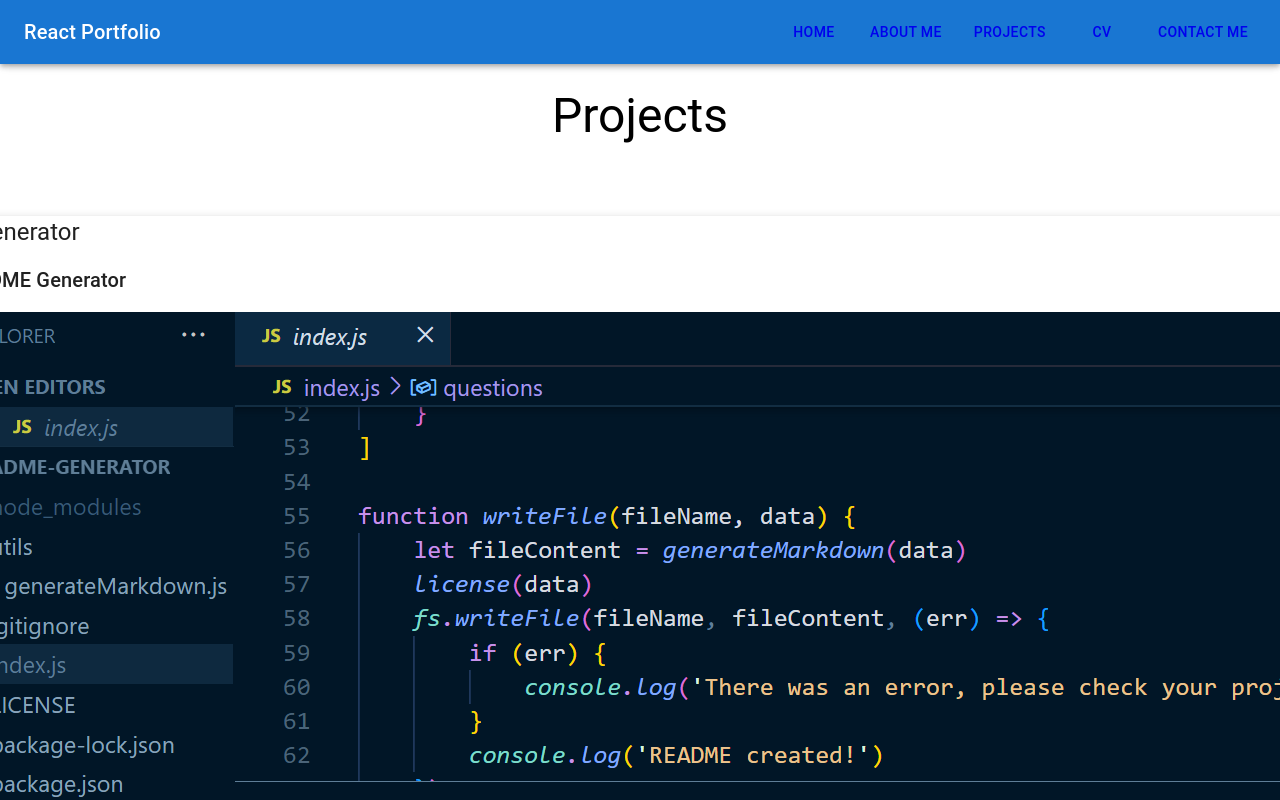
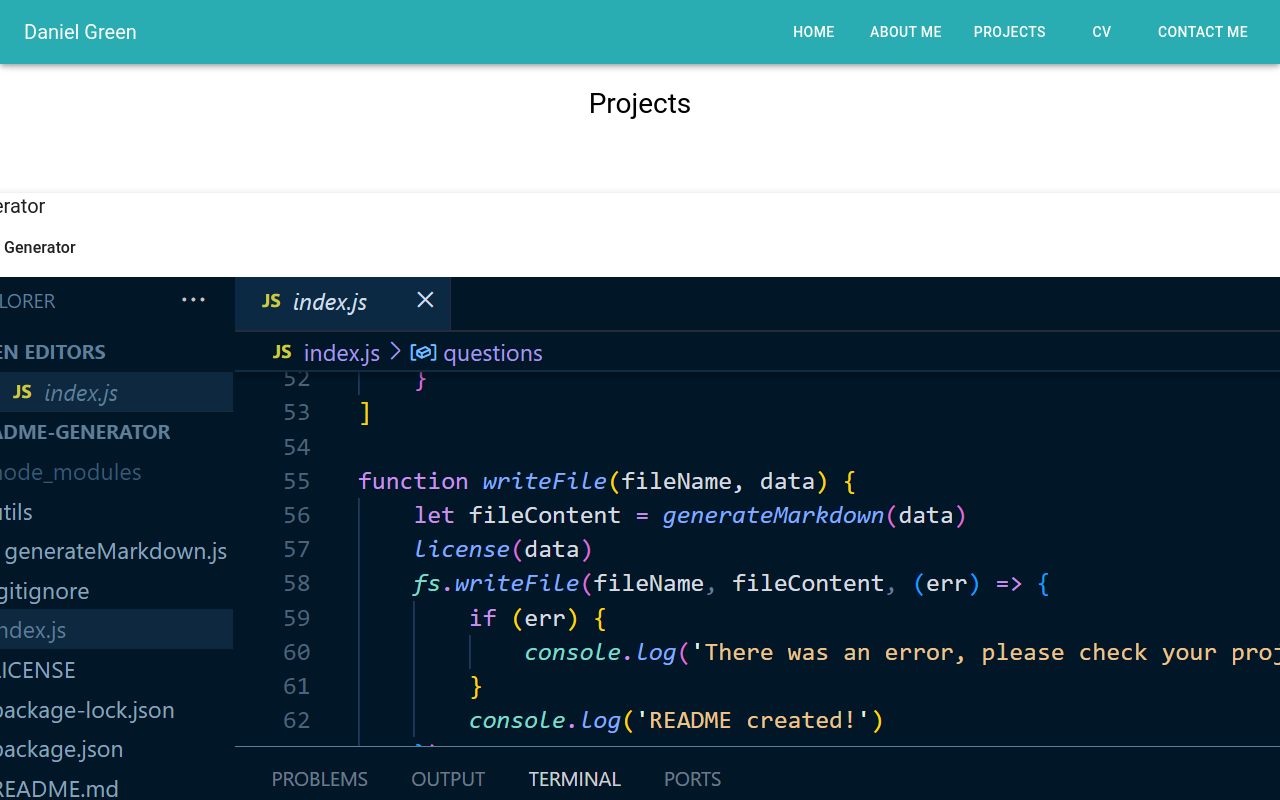
Before and after one commit to Greenie115/react-protfolio-v2, a React (Vite) app: page /projects in a window 1280 px wide. Shown: the top 800 px of the page. Built offline with nearby package versions, Linux system fonts and the light colour scheme.

Commit message:
edited theme for whole SPA

```diff
--- a/src/components/navbar.jsx
+++ b/src/components/navbar.jsx
@@ -4,26 +4,38 @@ import { NavLink } from "react-router-dom";
 
 function NavBar(){
     return(
-        <AppBar position= 'fixed' spacing={2}>
-            <Toolbar>
-                <Typography variant='h6' sx={{flexGrow: 1}}>
-                    React Portfolio
+        <AppBar position= 'fixed' spacing={2} sx={{
+            bgcolor: "secondary.main"
+        }}>
+            <Toolbar >
+                <Typography variant='h5' sx={{flexGrow: 1}}>
+                    Daniel Green
                 </Typography>
                 <Stack direction='row' spacing={2}>
                 <NavLink to='/'>
-                    <Button color='inherit'>Home</Button>
+                    <Button sx={{
+                        color: "white"
+                    }}>Home</Button>
                 </NavLink>
                 <NavLink to='aboutMe'>
-                    <Button color='inherit'>About Me</Button>
+                    <Button sx={{
+                        color: "white"
+                    }}>About Me</Button>
                 </NavLink>
                 <NavLink to='projects'>
-                    <Button color='inherit'>Projects</Button>
+                    <Button sx={{
+                        color: "white"
+                    }}>Projects</Button>
                 </NavLink>
                 <NavLink to='cv'>
-                    <Button color='inherit'>CV</Button>
+                    <Button sx={{
+                        color: "white"
+                    }}>CV</Button>
                 </NavLink>
                 <NavLink to='contactMe'>
-                    <Button color='inherit'>Contact Me</Button>
+                    <Button sx={{
+                        color: "white"
+                    }}>Contact Me</Button>
                 </NavLink>
                 </Stack>
             </Toolbar>
--- a/src/components/pages/projects.jsx
+++ b/src/components/pages/projects.jsx
@@ -92,7 +92,8 @@ function Projects() {
                                 {project.description}
                             </Typography>
                             <img src={project.IMG} alt="" sx={{
-                                heigh: 10
+                                heigh: 100,
+                                width: 100,
                             }}/>
                             <Button variant="contained" sx={{
                                 m: 2
--- a/src/main.jsx
+++ b/src/main.jsx
@@ -1,10 +1,43 @@
 import React from 'react'
 import ReactDOM from 'react-dom/client'
 import App from './App.jsx'
+import { createTheme, ThemeProvider } from '@mui/material'
 
+const theme = createTheme({
+  palette: {
+    primary: {
+      main: "#0766AD"
+    },
+    secondary:{
+      main: "#29ADB2"
+    },
+  },
+  typography:{
+    h1: {
+      fontSize: "3rem",
+    },
+    h2: {
+      fontSize: "2.75rem"
+    },
+    h3: {
+      fontSize: "1.75rem"
+    },
+    h4: {
+      fontSize: "1.5rem"
+    },
+    h5:{
+      fontSize: "1.25rem"
+    },
+    h6:{
+      fontSize: "1rem"
+    }
+  }
+})
 
 ReactDOM.createRoot(document.getElementById('root')).render(
   <React.StrictMode>
-    <App />
+    <ThemeProvider theme={theme}>
+      <App />
+    </ThemeProvider>
   </React.StrictMode>
 )
```
